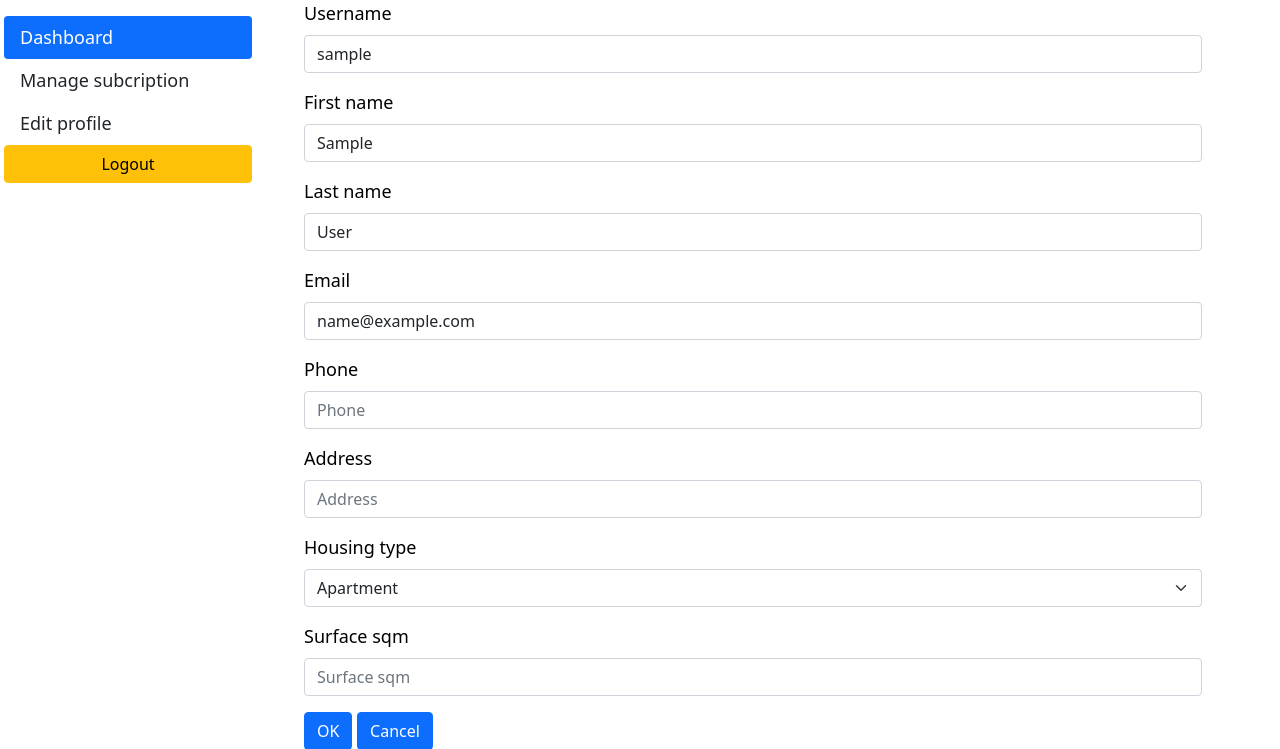
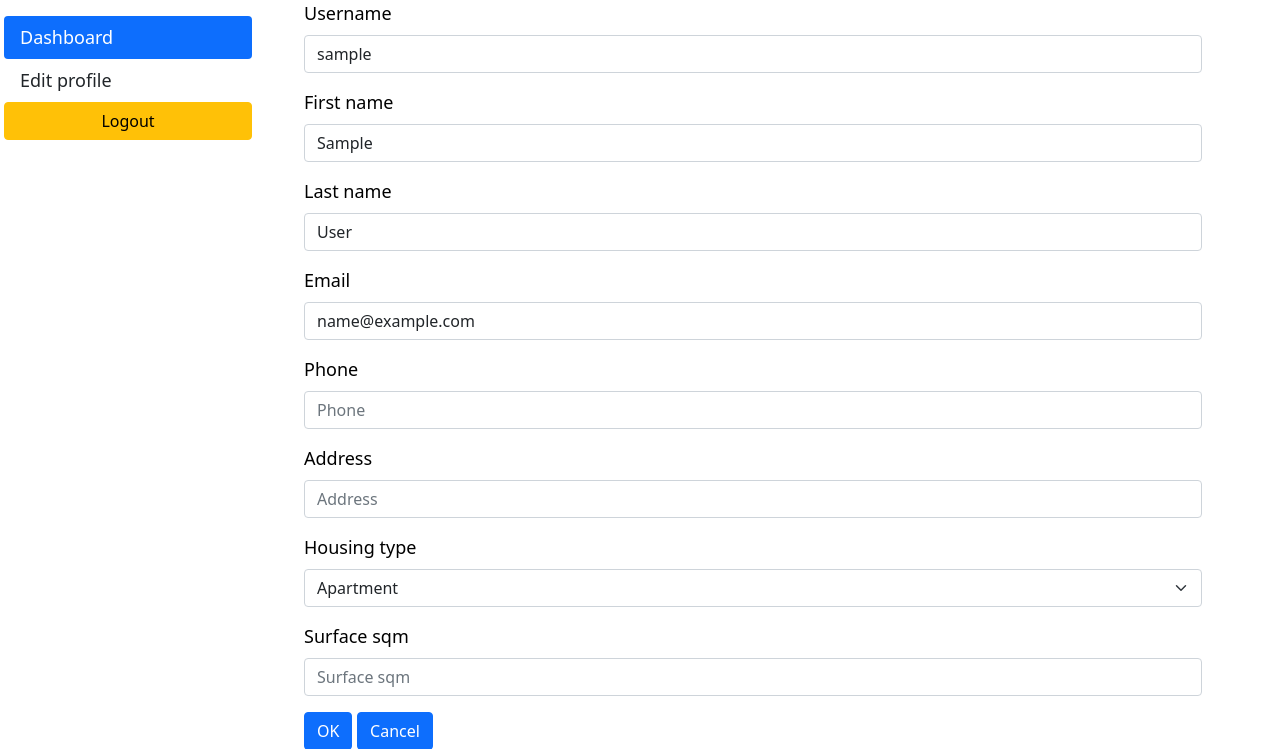
Before and after one commit to AntociM/Project-4, a Django app: page /profile/edit in a window 1280 px wide. Shown: the part 59-808 px from the top of the page. Run offline with Django 3.2, Linux system fonts and the light colour scheme; the visitor is signed in with stand-in values (Sample User, id 1); some libraries are stand-ins or nearby versions.

Commit message:
Update profile-base template remove manage subscription li based on decision to change the MVC, from subscription based to booking.

```diff
--- a/templates/profile-base.html
+++ b/templates/profile-base.html
@@ -10,11 +10,6 @@
                 <li class="nav-item">
                     <a href="{% url 'dashboard_profile' %}" class="nav-link active" aria-current="page">
                         Dashboard
-                    </a>
-                </li>
-                <li>
-                    <a href="{% url 'subscription_profile' %}" class="nav-link link-dark">
-                        Manage subcription
                     </a>
                 </li>
                 <li>
```
